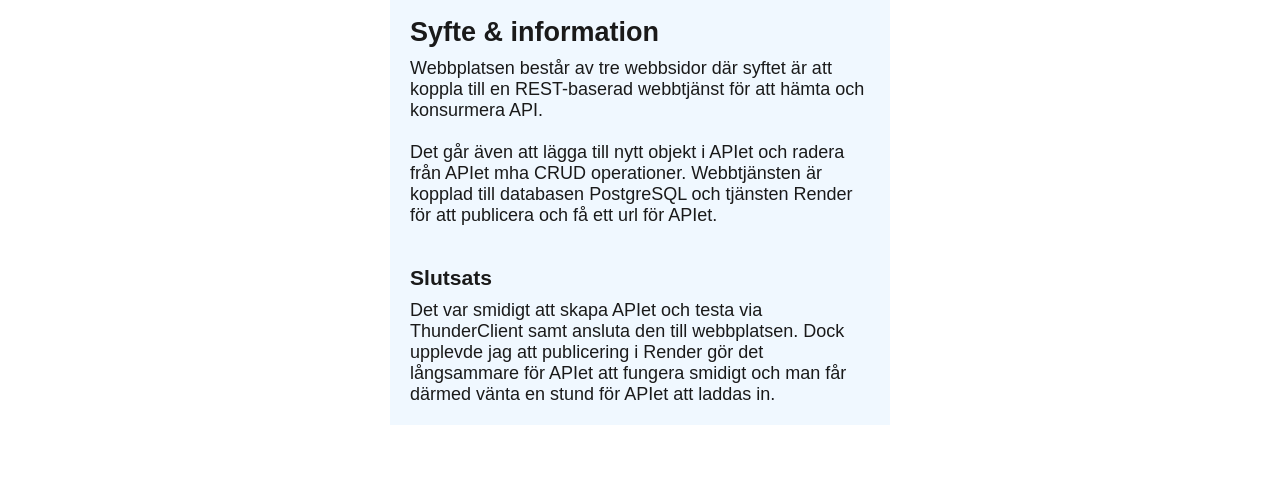
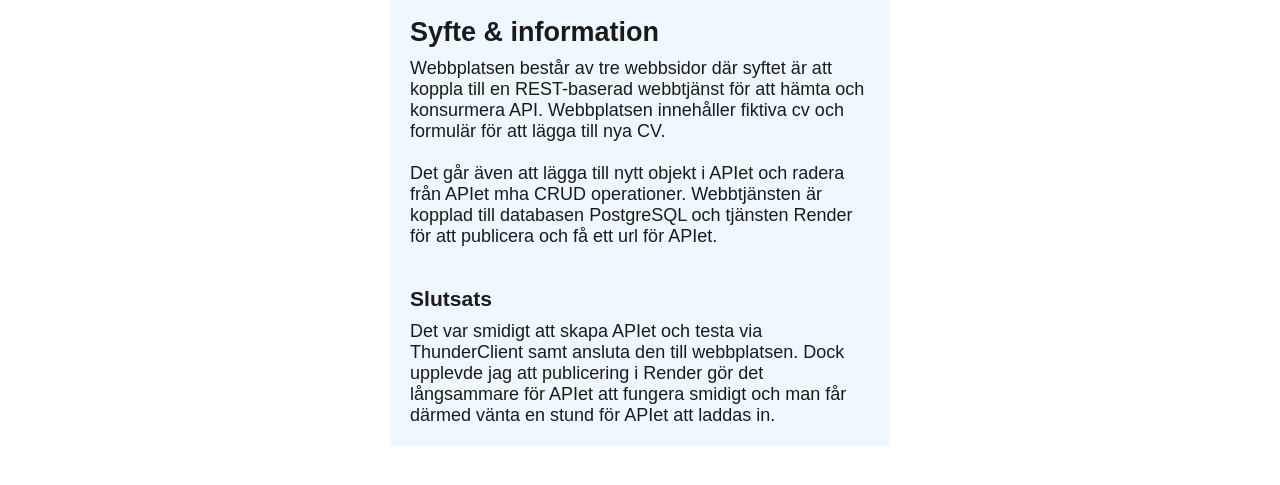
Before and after one commit to Hanin-96/dt207g-moment-2.2, a website built with Parcel: page src/about.html in a window 1280 px wide. Shown: the part 149-634 px from the top of the page. Built offline with nearby package versions, Linux system fonts and the light colour scheme.

Commit message:
lagt till mer text

```diff
--- a/src/about.html
+++ b/src/about.html
@@ -21,7 +21,7 @@
     <main>
         <article>
             <h2>Syfte & information</h2>
-            <p>Webbplatsen består av tre webbsidor där syftet är att koppla till en REST-baserad webbtjänst för att hämta och konsurmera API. </p>
+            <p>Webbplatsen består av tre webbsidor där syftet är att koppla till en REST-baserad webbtjänst för att hämta och konsurmera API. Webbplatsen innehåller fiktiva cv och formulär för att lägga till nya CV.</p>
             <br>
             <p>Det går även att lägga till nytt objekt i APIet och radera från APIet mha CRUD operationer. Webbtjänsten är kopplad till databasen PostgreSQL och tjänsten Render för att publicera och få ett url för APIet.</p>
 
```
